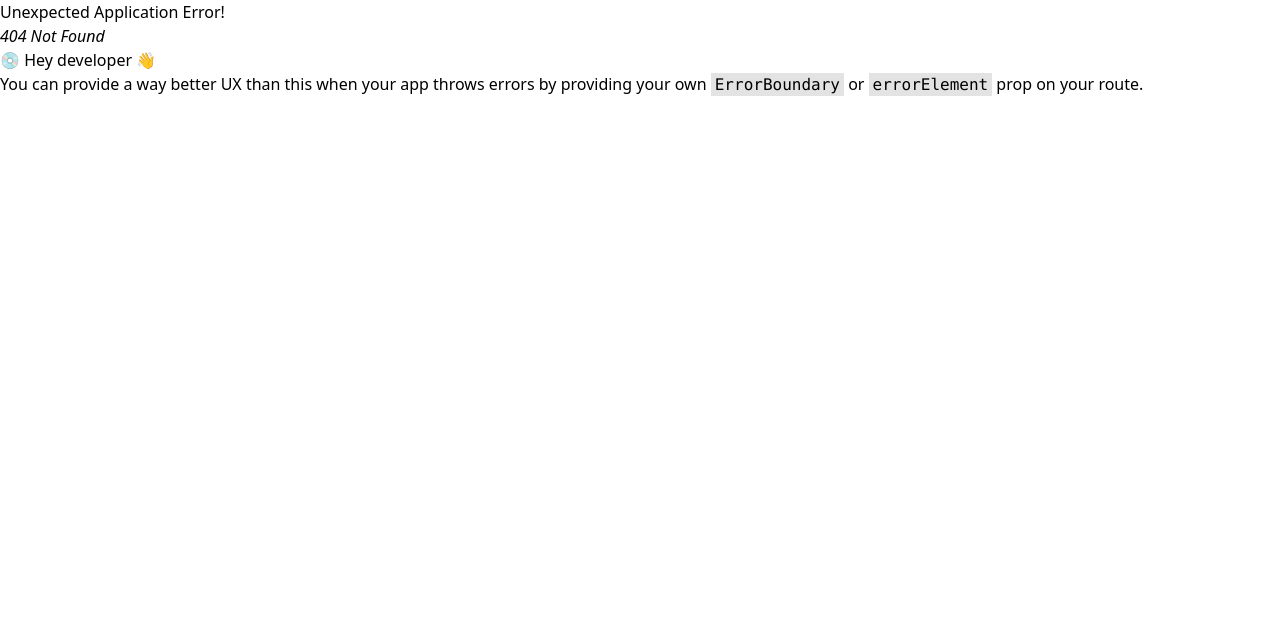
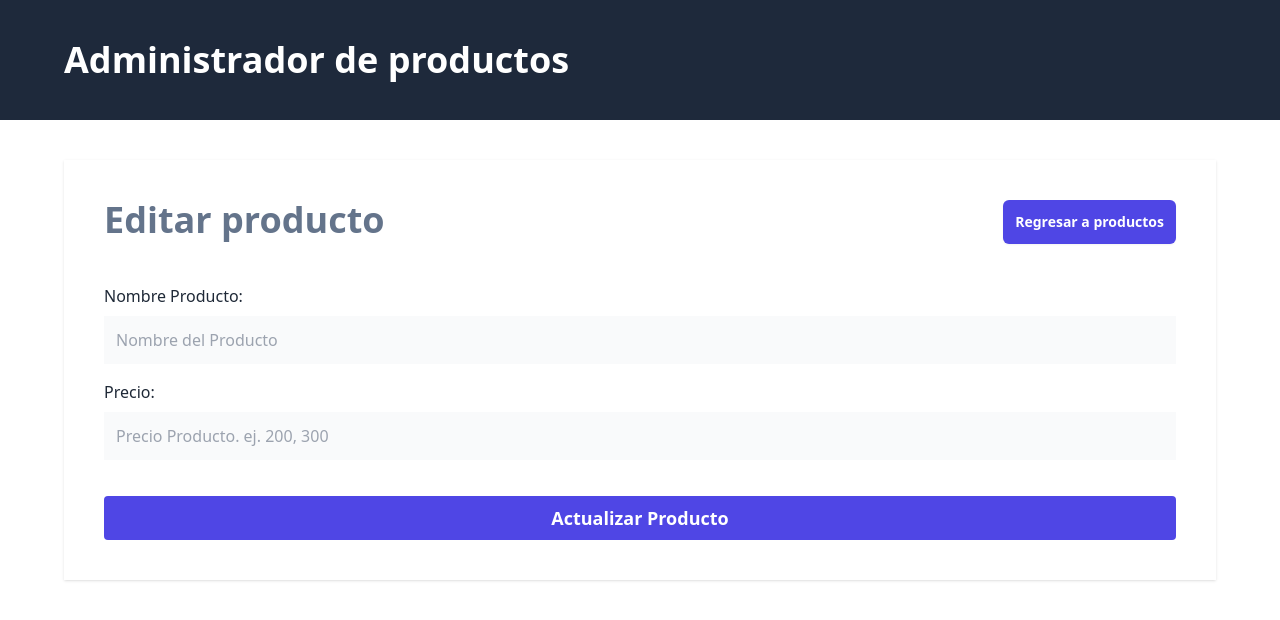
Before and after one commit to leonar2zb/productsreact, a React (Vite) app: page /productos/1/edit in a window 1280 px wide. Before the commit this address had no page. Shown: the top 620 px of the page. Built offline with nearby package versions, Linux system fonts and the light colour scheme.

Commit message:
+ Creado componente para Editar a partir de Crear + Creada ruta para editar + Navegación a editar con Link

```diff
--- a/src/components/ProductDetails.tsx
+++ b/src/components/ProductDetails.tsx
@@ -1,3 +1,4 @@
+import { Link } from "react-router-dom"
 import { Product } from "../types"
 import { formatCurrency } from "../utils"
 
@@ -19,7 +20,12 @@
                 {available}
             </td>
             <td className="p-3 text-lg text-gray-800 ">
-
+                <div className="flex gap-2 items-center">
+                    <Link to={`productos/${product.id}/edit`}
+                        className="bg-indigo-600 text-white rounded-lg w-full p-2 uppercase font-bold text-sm text-center"
+                    >
+                        Editar</Link>
+                </div>
             </td>
         </tr>
     )
--- a/src/router.tsx
+++ b/src/router.tsx
@@ -2,6 +2,7 @@
 import Layout from './layouts/Layout'
 import Products, { loader as productsLoader } from './views/Products'
 import NewProduct, { action as newProductAction } from './views/NewProduct'
+import EditProduct from './views/EditProduct'
 
 export const router = createBrowserRouter([
     {
@@ -17,6 +18,10 @@
                 element: <NewProduct />,
                 path: '/productos/nuevo',
                 action: newProductAction
+            },
+            {
+                path: 'productos/:id/edit',
+                element: <EditProduct />
             }
         ]
     }
--- /dev/null
+++ b/src/views/EditProduct.tsx
@@ -0,0 +1,67 @@
+import { Link, Form, ActionFunctionArgs, useActionData, redirect } from "react-router-dom"
+import ErrorMessage from "../components/ErrorMessage"
+import { addProduct } from "../services/ProductService"
+
+export async function action({ request }: ActionFunctionArgs) {
+    const data = Object.fromEntries(await request.formData())
+    let error = ''
+    if (Object.values(data).includes('')) {
+        error = 'Todos los datos son obligatorios'
+    }
+    if (error.length)
+        return error
+
+    await addProduct(data)
+    return redirect('/')
+}
+
+export default function EditProduct() {
+    const error = useActionData() as string
+    return (<>
+        <div className="flex justify-between">
+            <h2 className="text-4xl font-black text-slate-500">Editar producto</h2>
+            <Link to='/'
+                className="rounded-md bg-indigo-600 p-3 text-sm font-bold text-white shadow-sm hover:bg-indigo-500">
+                Regresar a productos
+            </Link>
+        </div>
+
+        {error && <ErrorMessage>{error}</ErrorMessage>}
+        <Form className="mt-10"
+            method="POST"
+        >
+
+            <div className="mb-4">
+                <label
+                    className="text-gray-800"
+                    htmlFor="name"
+                >Nombre Producto:</label>
+                <input
+                    id="name"
+                    type="text"
+                    className="mt-2 block w-full p-3 bg-gray-50"
+                    placeholder="Nombre del Producto"
+                    name="name"
+                />
+            </div>
+            <div className="mb-4">
+                <label
+                    className="text-gray-800"
+                    htmlFor="price"
+                >Precio:</label>
+                <input
+                    id="price"
+                    type="number"
+                    className="mt-2 block w-full p-3 bg-gray-50"
+                    placeholder="Precio Producto. ej. 200, 300"
+                    name="price"
+                />
+            </div>
+            <input
+                type="submit"
+                className="mt-5 w-full bg-indigo-600 p-2 text-white font-bold text-lg cursor-pointer rounded"
+                value="Actualizar Producto"
+            />
+        </Form>
+    </>)
+}
```
